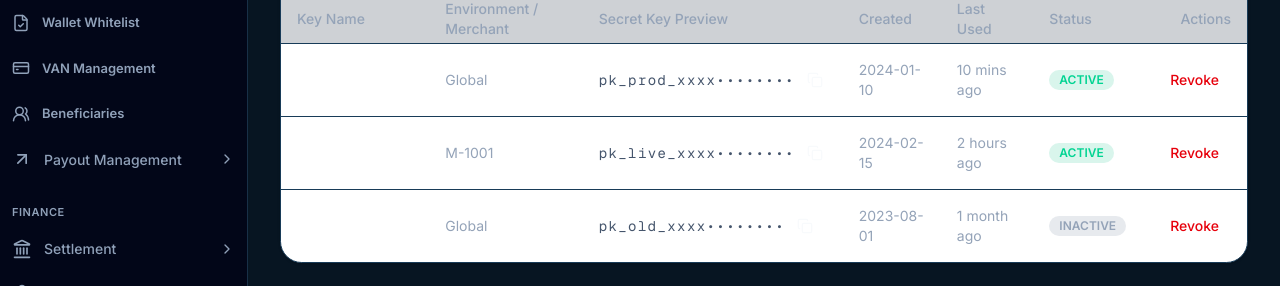
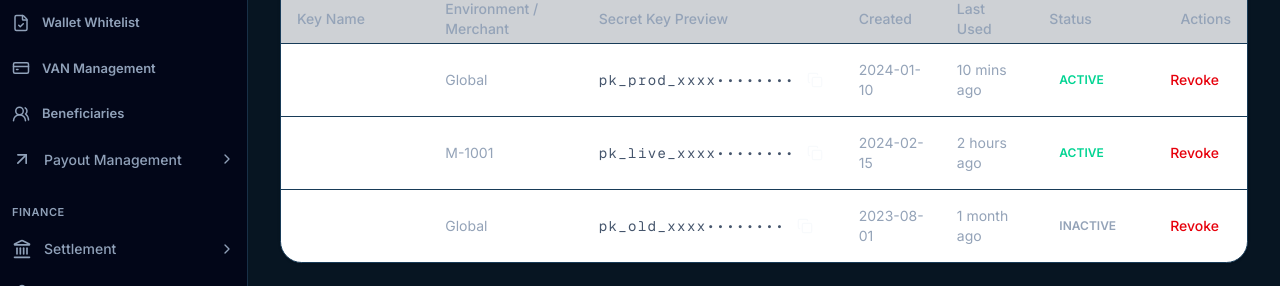
Before and after one commit to 0xkid-root/payoutClone, a Next.js app: page /api-management/credentials in a window 1280 px wide. Shown: the part 291-577 px from the top of the page. Built offline with nearby package versions, Linux system fonts and the light colour scheme.

Commit message:
style: update status-badge.tsx for theme migration

```diff
--- a/src/components/common/status-badge.tsx
+++ b/src/components/common/status-badge.tsx
@@ -7,15 +7,15 @@ const statusVariants = cva(
   {
     variants: {
       status: {
-        ACTIVE: "bg-emerald-500/15 text-emerald-700 dark:text-emerald-400",
-        INACTIVE: "bg-slate-500/15 text-slate-700 text-muted-foreground",
-        PENDING: "bg-amber-500/15 text-amber-700 dark:text-amber-400",
-        SUSPENDED: "bg-red-500/15 text-red-700 dark:text-red-400",
-        BLOCKED: "bg-slate-500/15 text-slate-700 text-muted-foreground",
-        REJECTED: "bg-red-500/15 text-red-700 dark:text-red-400",
-        VERIFIED: "bg-blue-500/15 text-blue-700 dark:text-blue-400",
-        SUCCESS: "bg-emerald-500/15 text-emerald-700 dark:text-emerald-400",
-        FAILED: "bg-red-500/15 text-red-700 dark:text-red-400",
+        ACTIVE: "bg-success/100/15 text-emerald-700 dark:text-emerald-400",
+        INACTIVE: "bg-background0/15 text-foreground text-muted-foreground",
+        PENDING: "bg-warning/100/15 text-amber-700 dark:text-amber-400",
+        SUSPENDED: "bg-danger/100/15 text-danger dark:text-red-400",
+        BLOCKED: "bg-background0/15 text-foreground text-muted-foreground",
+        REJECTED: "bg-danger/100/15 text-danger dark:text-red-400",
+        VERIFIED: "bg-info/100/15 text-blue-700 dark:text-blue-400",
+        SUCCESS: "bg-success/100/15 text-emerald-700 dark:text-emerald-400",
+        FAILED: "bg-danger/100/15 text-danger dark:text-red-400",
       },
     },
     defaultVariants: {
```
